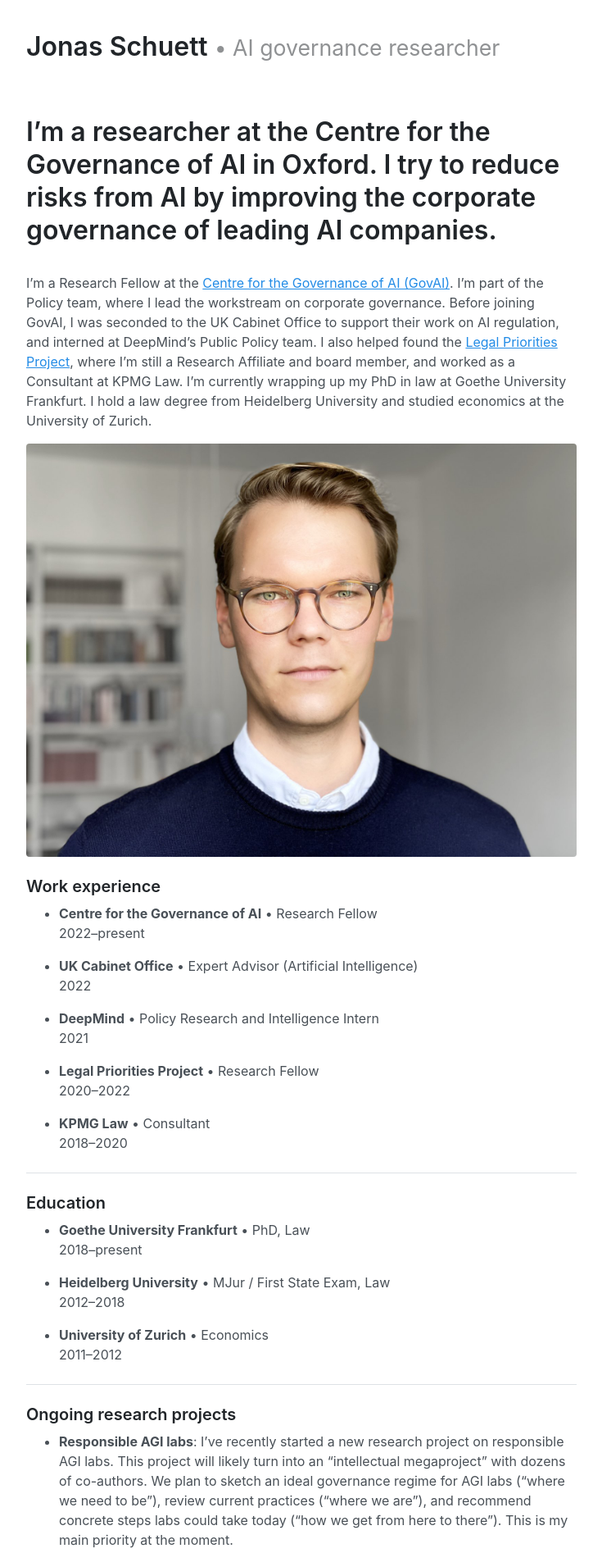
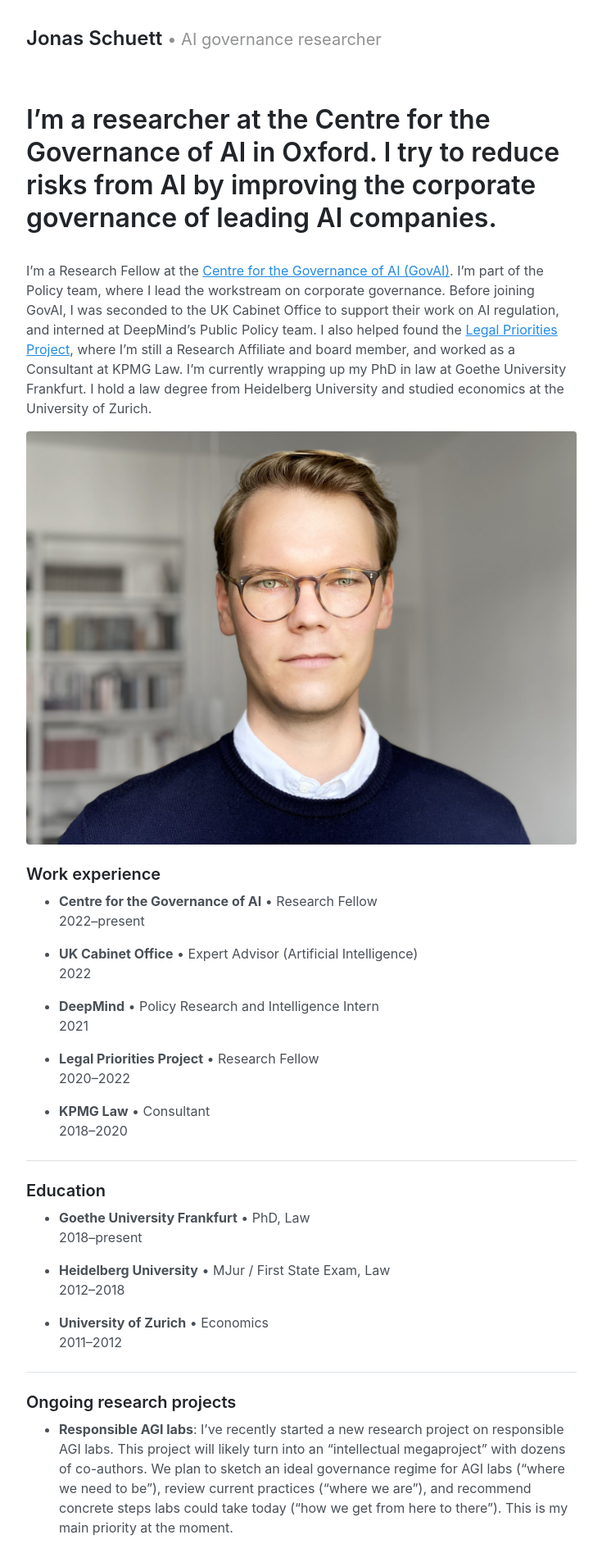
Before and after one commit to jonasschuett/jonasschuett.github.io, a Jekyll site: the page built from index.html, in a window 1280 px wide. Shown: the top 1894 px of the page at 82% size, without its empty margins (272-1007 px from the left). Built offline with Jekyll 4.4.1, drawn with Linux system fonts in a browser that asks for light colours; the list of posts is cut into pages by our own code.

Commit message:
Update default.html

```diff
--- a/_layouts/default.html
+++ b/_layouts/default.html
@@ -7,10 +7,10 @@
 
     <div class="container content">
       <header class="masthead">
-        <h1 class="masthead-title">
+        <h2 class="masthead-title">
           <a href="{{ site.baseurl }}/" title="Home">{{ site.title }}</a>
           <small>{{ site.tagline }}</small>
-        </h1>
+        </h2>
       </header>
 
       <main>
```
